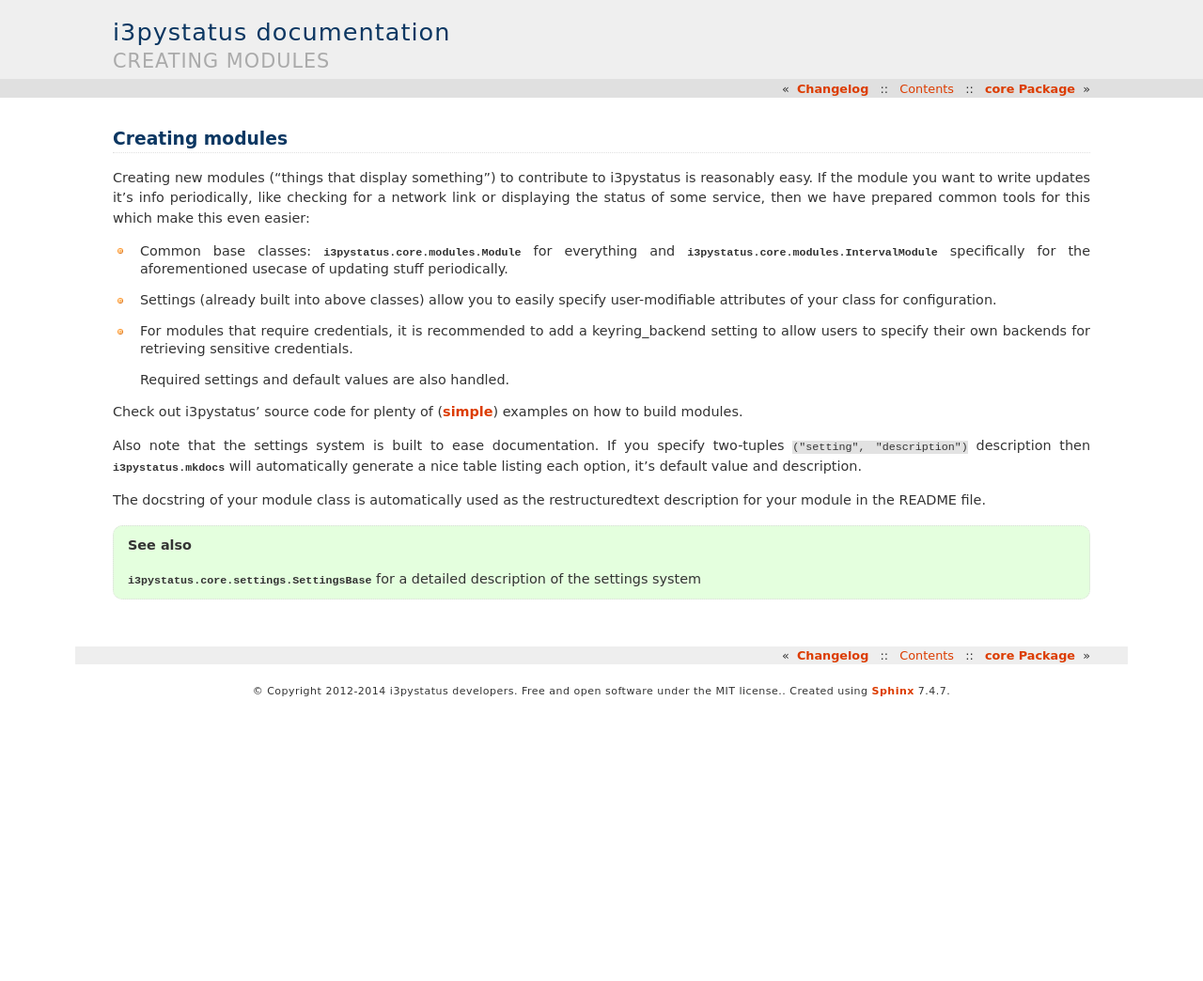
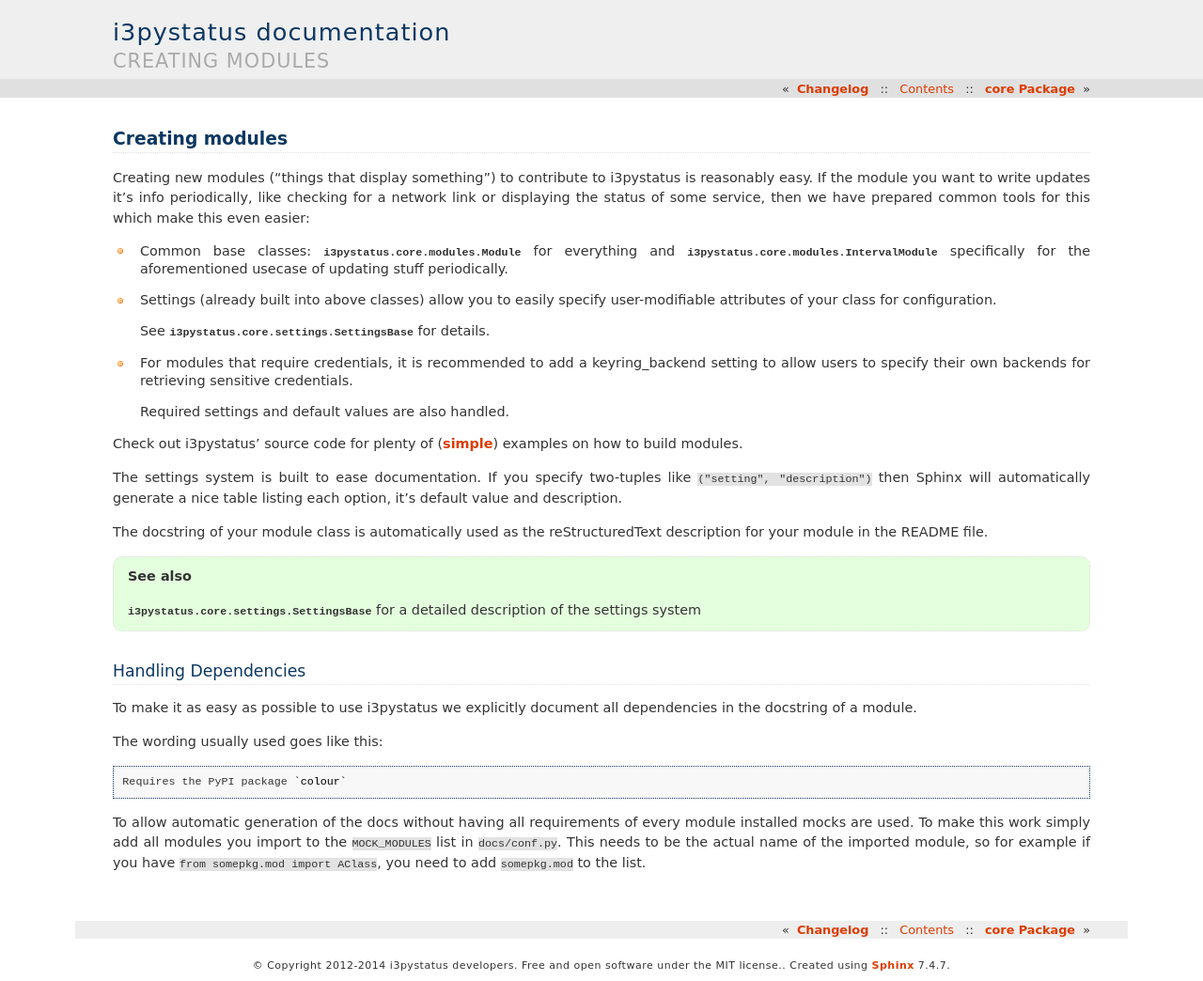
Before and after one commit to enkore/i3pystatus, a Sphinx documentation site: the page built from docs/module.rst, in a window 1280 px wide. Shown: the whole page at 94% size. Built offline with Sphinx 7.4.7, drawn with Linux system fonts in a browser that asks for light colours; before the commit the page ends 900 px from its top, so only the background shows below that.

Commit message:
Worked on "Creating modules" page

```diff
--- a/docs/module.rst
+++ b/docs/module.rst
@@ -14,6 +14,8 @@
   periodically.
 - Settings (already built into above classes) allow you to easily
   specify user-modifiable attributes of your class for configuration.
+
+  See :py:class:`i3pystatus.core.settings.SettingsBase` for details.
 - For modules that require credentials, it is recommended to add a
   keyring_backend setting to allow users to specify their own backends
   for retrieving sensitive credentials.
@@ -24,14 +26,33 @@
 <https://github.com/enkore/i3pystatus/blob/master/i3pystatus/mem.py>`_)
 examples on how to build modules.
 
-Also note that the settings system is built to ease documentation. If
-you specify two-tuples ``("setting", "description")`` description then
-:py:mod:`i3pystatus.mkdocs` will automatically generate a nice table
-listing each option, it's default value and description.
+The settings system is built to ease documentation. If you specify
+two-tuples like ``("setting", "description")`` then Sphinx will
+automatically generate a nice table listing each option, it's default
+value and description.
 
 The docstring of your module class is automatically used as the
-restructuredtext description for your module in the README file.
+reStructuredText description for your module in the README file.
 
 .. seealso::
 
     :py:class:`i3pystatus.core.settings.SettingsBase` for a detailed description of the settings system
+
+Handling Dependencies
+---------------------
+
+To make it as easy as possible to use i3pystatus we explicitly
+document all dependencies in the docstring of a module.
+
+The wording usually used goes like this:
+
+.. code:: rst
+
+   Requires the PyPI package `colour`
+
+To allow automatic generation of the docs without having all
+requirements of every module installed mocks are used. To make this
+work simply add all modules you import to the ``MOCK_MODULES`` list in
+``docs/conf.py``. This needs to be the actual name of the imported
+module, so for example if you have ``from somepkg.mod import AClass``,
+you need to add ``somepkg.mod`` to the list.
```
